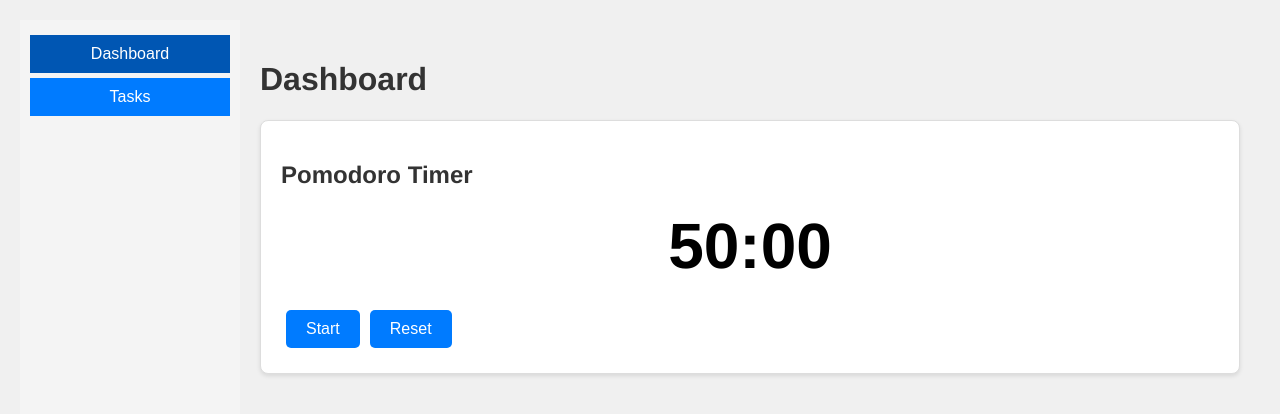
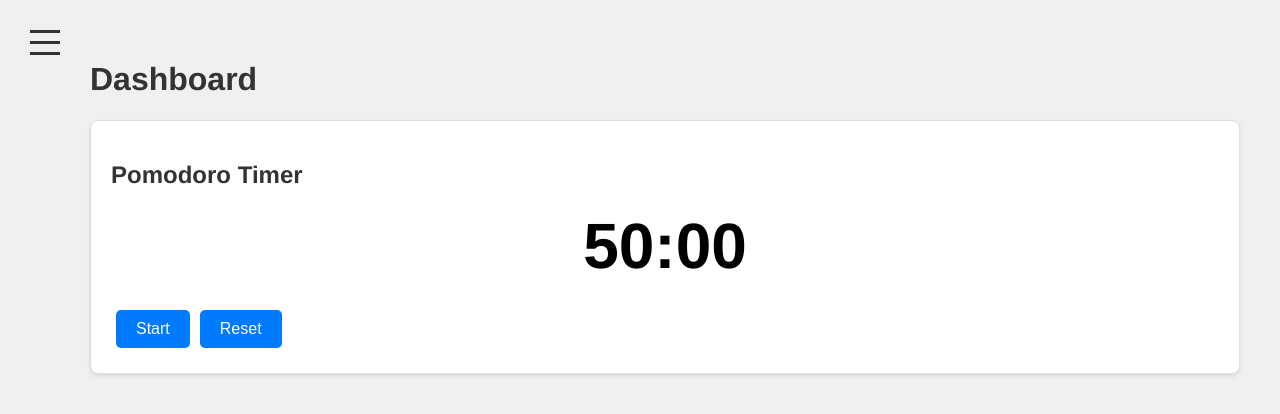
Before and after one commit to michael8758/Gamification-App, a React app: page / in a window 1280 px wide. Shown: the top 414 px of the page. Built offline with nearby package versions, Linux system fonts and the light colour scheme; the HTML template or start-up script is replaced by a standard one.

Commit message:
menu icon

```diff
--- a/src/renderer/App.jsx
+++ b/src/renderer/App.jsx
@@ -1,6 +1,6 @@
 // src/renderer/App.jsx
 import React, { useState, useEffect } from 'react';
-import Sidebar from './components/Sidebar';
+import Menu from './components/Menu';
 import PomodoroTimer from './components/PomodoroTimer';
 import TaskInput from './components/TaskInput';
 import TaskList from './components/TaskList';
@@ -34,9 +34,7 @@ function App() {
             return;
         }
         try {
-            console.log('Adding task:', text); // Debug log
             await window.electronAPI.databaseQuery('INSERT INTO tasks (title) VALUES (?)', [text]);
-            console.log('Task added successfully'); // Debug log
             fetchTasks(); // Refresh task list
         } catch (error) {
             console.error('Error adding task:', error);
@@ -76,7 +74,7 @@ function App() {
 
     return (
         <div className="app-container">
-            <Sidebar currentTab={currentTab} setCurrentTab={setCurrentTab} />
+            <Menu setCurrentTab={setCurrentTab} /> {/* Only Menu component is used now */}
             <div className="content">
                 {currentTab === 'dashboard' && (
                     <div>
--- /dev/null
+++ b/src/renderer/components/Menu.jsx
@@ -0,0 +1,28 @@
+import React, { useState } from 'react';
+
+function Menu({ setCurrentTab }) {
+    const [isOpen, setIsOpen] = useState(false);
+
+    const toggleMenu = () => {
+        setIsOpen(!isOpen);
+    };
+
+    return (
+        <div className="menu-container">
+            <div className="hamburger-icon" onClick={toggleMenu}>
+                <div className="line"></div>
+                <div className="line"></div>
+                <div className="line"></div>
+            </div>
+
+            {isOpen && (
+                <div className="menu-options">
+                    <button onClick={() => setCurrentTab('dashboard')}>Dashboard</button>
+                    <button onClick={() => setCurrentTab('tasks')}>Tasks</button>
+                </div>
+            )}
+        </div>
+    );
+}
+
+export default Menu;
--- a/src/renderer/styles.css
+++ b/src/renderer/styles.css
@@ -195,3 +195,42 @@ h1, h2 {
     flex-grow: 1;
     padding: 20px;
 }
+
+.menu-container {
+    position: relative;
+}
+
+.hamburger-icon {
+    cursor: pointer;
+    width: 30px;
+    height: 25px;
+    display: flex;
+    flex-direction: column;
+    justify-content: space-between;
+    margin: 10px;
+}
+
+.line {
+    width: 100%;
+    height: 3px;
+    background-color: #333;
+}
+
+.menu-options {
+    position: absolute;
+    top: 40px;
+    left: 10px;
+    background-color: white;
+    border: 1px solid #ccc;
+    padding: 10px;
+}
+
+.menu-options button {
+    display: block;
+    background-color: transparent;
+    border: none;
+    cursor: pointer;
+    margin: 5px 0;
+    padding: 5px;
+    font-size: 16px;
+}
```
Also changed, not shown: src/renderer/dist/bundle.js.
